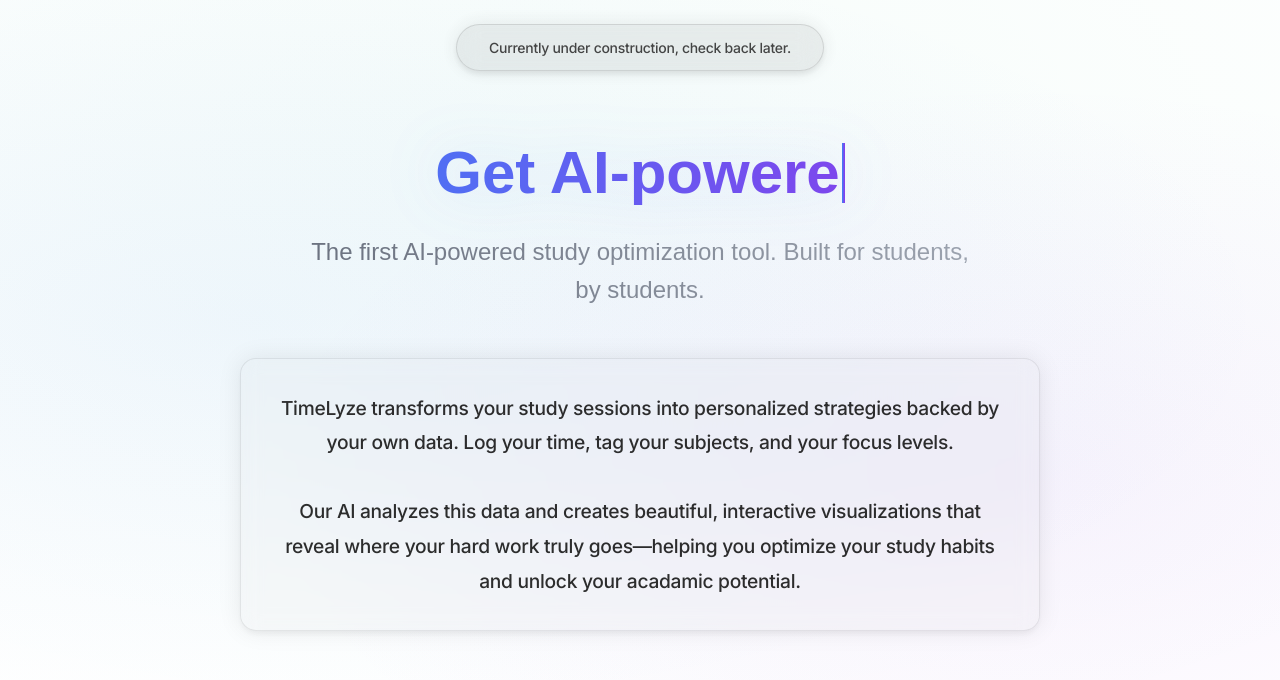
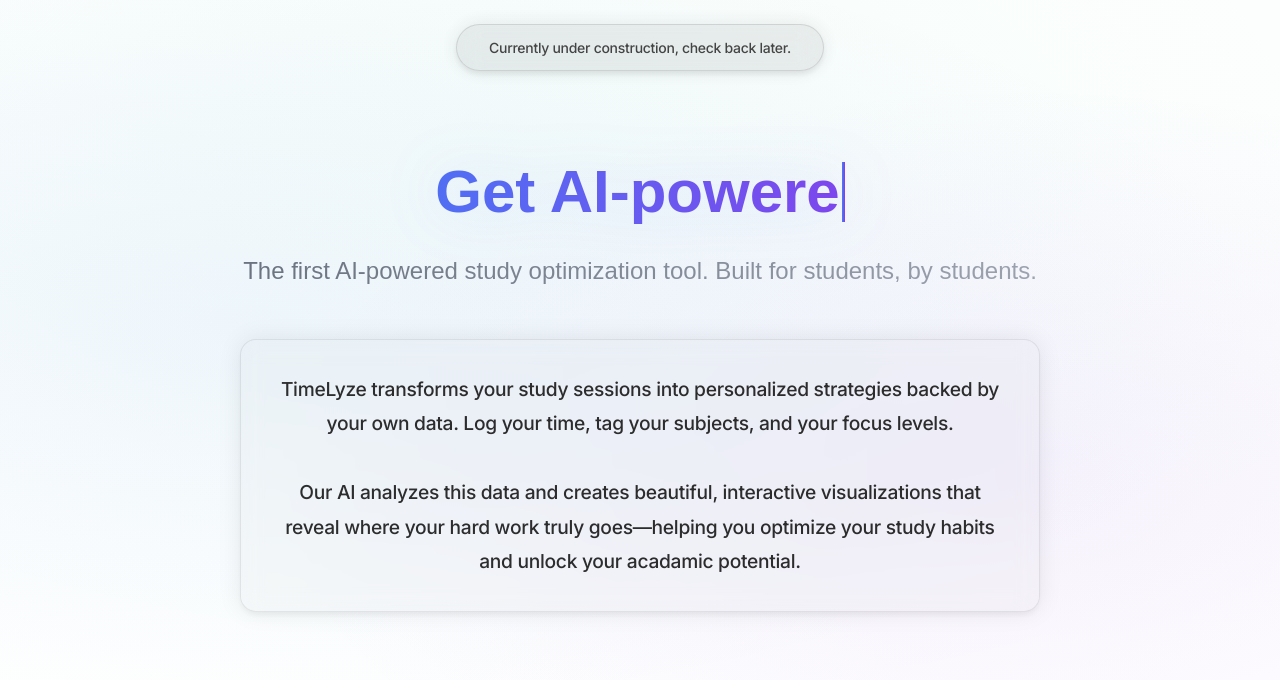
Before and after one commit to PiyushJ1/StudyIntel, a Next.js app in the folder frontend/: page / in a window 1280 px wide. Shown: the top 680 px of the page. Built offline with nearby package versions, Linux system fonts and the light colour scheme.

Commit message:
increase subtitle container width

```diff
--- a/frontend/styles/Home.module.css
+++ b/frontend/styles/Home.module.css
@@ -99,7 +99,7 @@
   -webkit-background-clip: text;
   background-clip: text;
   color: transparent;
-  max-width: 42rem;
+  max-width: 55rem;
   margin: 0 auto 3rem auto;
   line-height: 1.6;
   animation: fadeIn 0.8s ease-out 0.2s both;
```
